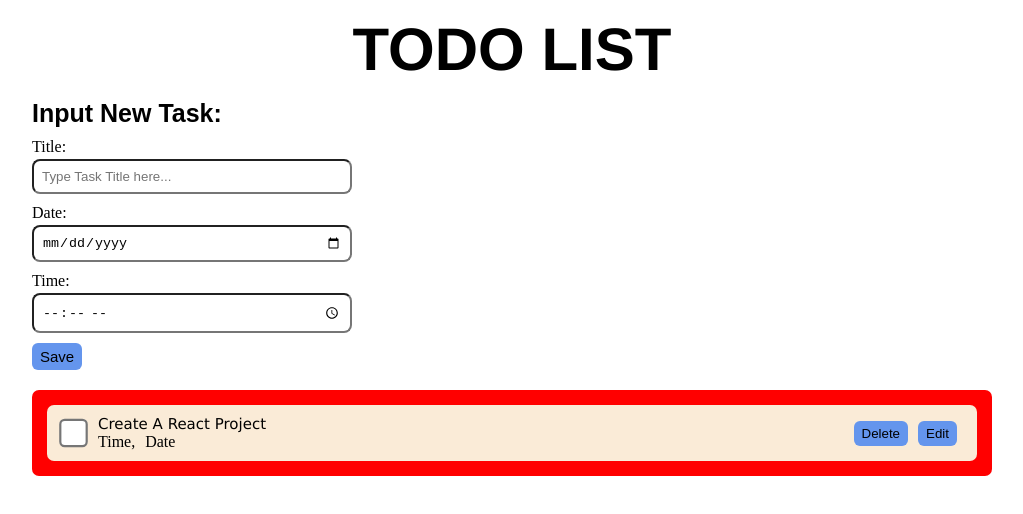
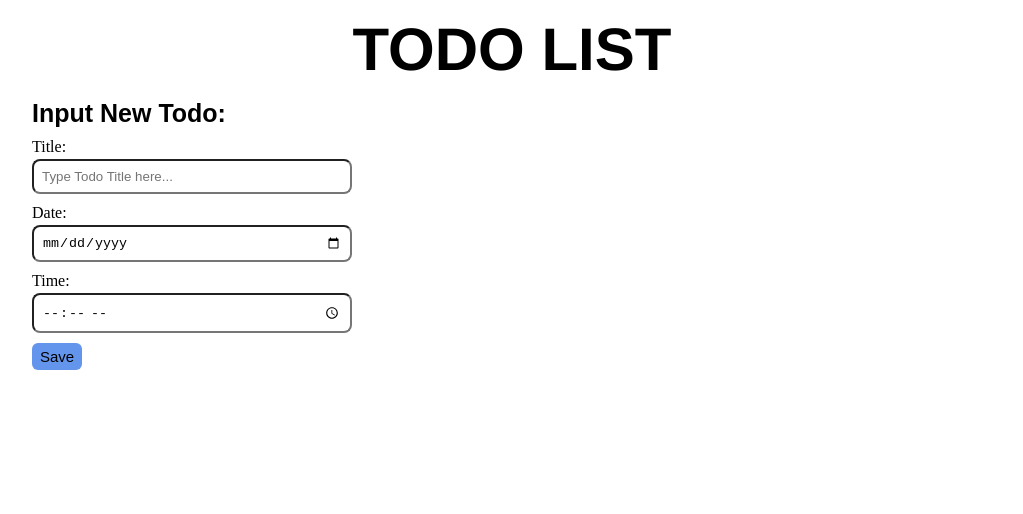
Before and after one commit to earlmorningstar/ReactToDo, a React (Vite) app: page / in a window 1280 px wide. Both pictures are taken after a click on the button "Create New Task". Shown: the top 514 px of the page, without its empty margins (128-1151 px from the left). Built offline with nearby package versions, Linux system fonts and the light colour scheme.

Commit message:
II Commit.

```diff
--- a/src/assets/components/NewTask.jsx
+++ b/src/assets/components/NewTask.jsx
@@ -1,11 +1,18 @@
 import { useState } from "react";
 
 export default function NewTask({ onCreateTask }) {
+
   const [enteredTask, setEnteredTask] = useState({
     title: "",
     date: "",
     time: "",
   });
+
+  // const [enteredTask, setEnteredTask] = useState({
+  //   title: "",
+  //   date: "",
+  //   time: "",
+  // });
 
   function handleChange(evt) {
     const { name, value } = evt.target;
@@ -15,17 +22,38 @@ export default function NewTask({ onCreateTask }) {
     }));
   }
 
+  // function handleAddTask() {
+  //   if (enteredTask.trim() === "") {
+  //     return;
+  //   }
+  //   onCreateTask(enteredTask);
+  //   setEnteredTask({ title: "", date: "", time: "" });
+  // }
+
+  // function handleAddTask() {
+  //   if (enteredTask.title.trim() === "") {
+  //     return;
+  //   }
+  //   onCreateTask(enteredTask);
+  //   setEnteredTask({ title: "", date: "", time: "" });
+  // }
+
   function handleAddTask() {
-    if (enteredTask.trim() === "") {
+    // e.preventDefault();
+    if (enteredTask.title.trim() === "") {
       return;
     }
-    onCreateTask(enteredTask);
+
+    const taskIndex = Object.keys(enteredTask).length; // Get the next available index
+    onCreateTask({ ...enteredTask, index: taskIndex }); // Include the index in the task object
     setEnteredTask({ title: "", date: "", time: "" });
   }
 
+
+
   return (
     <div className="newTaskDiv">
-      <h2>Input New Task:</h2>
+      <h2>Input New Todo:</h2>
       <div className="inputNbtn">
         <div className="inputNbtnInpDiv">
           <div className="labelAndInput">
@@ -35,7 +63,7 @@ export default function NewTask({ onCreateTask }) {
               name="title"
               onChange={handleChange}
               value={enteredTask.title}
-              placeholder="Type Task Title here..."
+              placeholder="Type Todo Title here..."
             />
           </div>
           <div className="labelAndInput">
--- a/src/assets/components/Task.jsx
+++ b/src/assets/components/Task.jsx
@@ -3,15 +3,27 @@ import { useState } from "react";
 
 export default function Task() {
   const [showNewTask, setShowNewTask] = useState(false);
-  const [task, setTask] = useState([]);
+  const [enteredTask, setEnteredTask] = useState({});
+
+  // function handleAddTask(taskInfo) {
+  //   setEnteredTask((prevTask) => [...prevTask, taskInfo]);
+  // }
+
+  // function handleAddTask(taskInfo) {
+  //   setEnteredTask((prevTask) => ({
+  //     ...prevTask,
+  //     [enteredTask.length]: taskInfo,
+  //   }));
+  // }
 
   function handleAddTask(taskInfo) {
-    setTask((prevTask) => [...prevTask, taskInfo]);
+    setEnteredTask((prevTask) => ({ ...prevTask, [taskInfo.index]: taskInfo }));
   }
+
 
   return (
     <div>
-      <form action="">
+
         <div className="addTask">
           {showNewTask ? (
             <NewTask onCreateTask={handleAddTask} />
@@ -21,18 +33,54 @@ export default function Task() {
             </button>
           )}
         </div>
-      </form>
 
-      <div className="layoutBox">
+
+
+
+      {Object.keys(enteredTask).length > 0 && (
+        <div className="sample">
+          <h2>Your Todo List</h2>
+          <div className="layoutBox">
+            <div className="layoutMin">
+              <div className="checknTitle">
+                <input className="checkbox" type="checkbox" />
+                <div>
+                  {Object.values(enteredTask).map((task, index) => (
+                    <li key={index}>
+                      <div className="taskTitle">{task.title}</div>
+                      <div className="timenDate">
+                        <span>{task.time},</span>
+                        <span>{task.date}</span>
+                      </div>
+                    </li>
+                  ))}
+                </div>
+              </div>
+              <div className="screenBtn">
+                <button>Delete</button>
+                <button>Edit</button>
+              </div>
+            </div>
+          </div>
+        </div>
+      )}
+
+      {/* {enteredTask.length > 0 && (
+        <div>
+          <h2>Task List</h2>
+        <div className="layoutBox">
         <div className="layoutMin">
           <div className="checknTitle">
             <input className="checkbox" type="checkbox" />
             <div>
-              <div className="taskTitle">Create A React Project</div>
+              {enteredTask.map((task, index) => (<li key={index}>
+                <div className="taskTitle">{task.title}</div>
               <div className="timenDate">
-                <span>Time,</span>
-                <span>Date</span>
+                <span>{task.time},</span>
+                <span>{task.date}</span>
               </div>
+              </li>))}
+
             </div>
           </div>
           <div className="screenBtn">
@@ -41,18 +89,23 @@ export default function Task() {
           </div>
         </div>
       </div>
+
+        </div>
+
+      )} */}
     </div>
   );
 }
 
+{
+  /* <button>Create New Task</button> */
+}
 
-
-
-  {/* <button>Create New Task</button> */}
-
-          {/* <div className="taskBtnAndSelect">
+{
+  /* <div className="taskBtnAndSelect">
             <select id="task" name="task">
               <option value="all">All</option>
               <option value="second task">Second task</option>
             </select>
-          </div> */}
+          </div> */
+}
--- a/src/index.css
+++ b/src/index.css
@@ -92,6 +92,12 @@
   margin-bottom: 10px;
 }
 
+.sample h2 {
+  font-family: Arial, Helvetica, sans-serif;
+  font-size: 25px;
+  margin: 2rem 0 0 10rem;
+}
+
 .newTaskDiv input {
   width: 20rem;
 }
```
